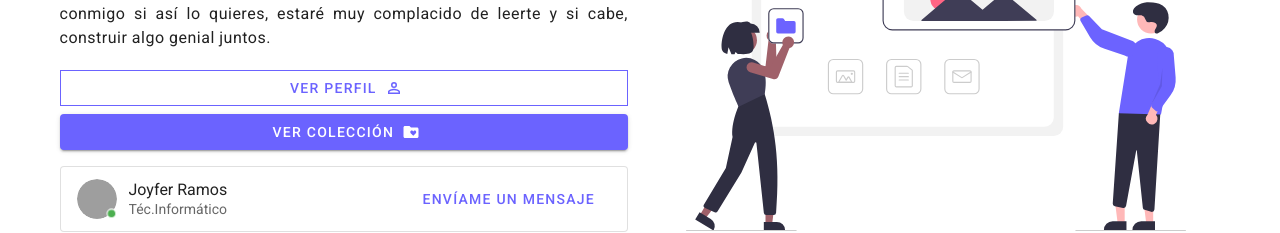
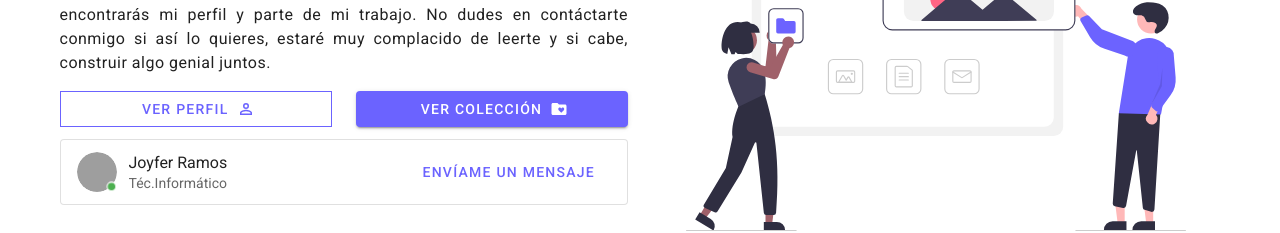
Before and after one commit to Joyfer/myweb, a Nuxt app: page / in a window 1280 px wide. Shown: the part 296-529 px from the top of the page. Built offline with nearby package versions, Linux system fonts and the light colour scheme; grey boxes are pictures that could not be loaded; what vue-typer would draw is missing.

Commit message:
Adjust to buttons

```diff
--- a/pages/index.vue
+++ b/pages/index.vue
@@ -13,20 +13,25 @@
           />
 
           <div class="full-width d-flex flex-column justify-center">
+            <v-row>
+              <v-col cols="12" md="6">
                 <PrimaryButton
                   text="Ver perfil"
                   :icon="AccountIcon"
                   :outlined="true"
-              class="my-1"
+                  class="full-width"
                   @click.native="move"
                   :header="true"
-            />
+                /> </v-col
+              ><v-col cols="12" md="6">
                 <PrimaryButton
                   text="Ver colección"
                   :icon="FolderIcon"
-              class="my-1"
+                  class="full-width"
                   nuxtLink="/colection"
                 />
+              </v-col>
+            </v-row>
             <ChatCard class="mt-3" />
           </div>
         </v-col>
@@ -127,7 +132,7 @@ import CardsTools from "../components/resources/text/CardsTools";
 import PrimaryButton from "../components/resources/buttons/PrimaryButton";
 import TextAnimated from "~/components/home/TextAnimated.vue";
 import ChatCard from "../components/home/chatCard/ChatCard";
-import KnowledgeList from "../components/home/expansionPanel/KnowledgeList"
+import KnowledgeList from "../components/home/expansionPanel/KnowledgeList";
 
 import { mdiAccountOutline, mdiFolderHeart, mdiArrowDownBold } from "@mdi/js";
 export default {
@@ -138,7 +143,7 @@ export default {
     CardsTools,
     TextAnimated,
     ChatCard,
-    KnowledgeList
+    KnowledgeList,
   },
   data() {
     return {
```
Lines whose indentation alone changed are shown as unchanged.
